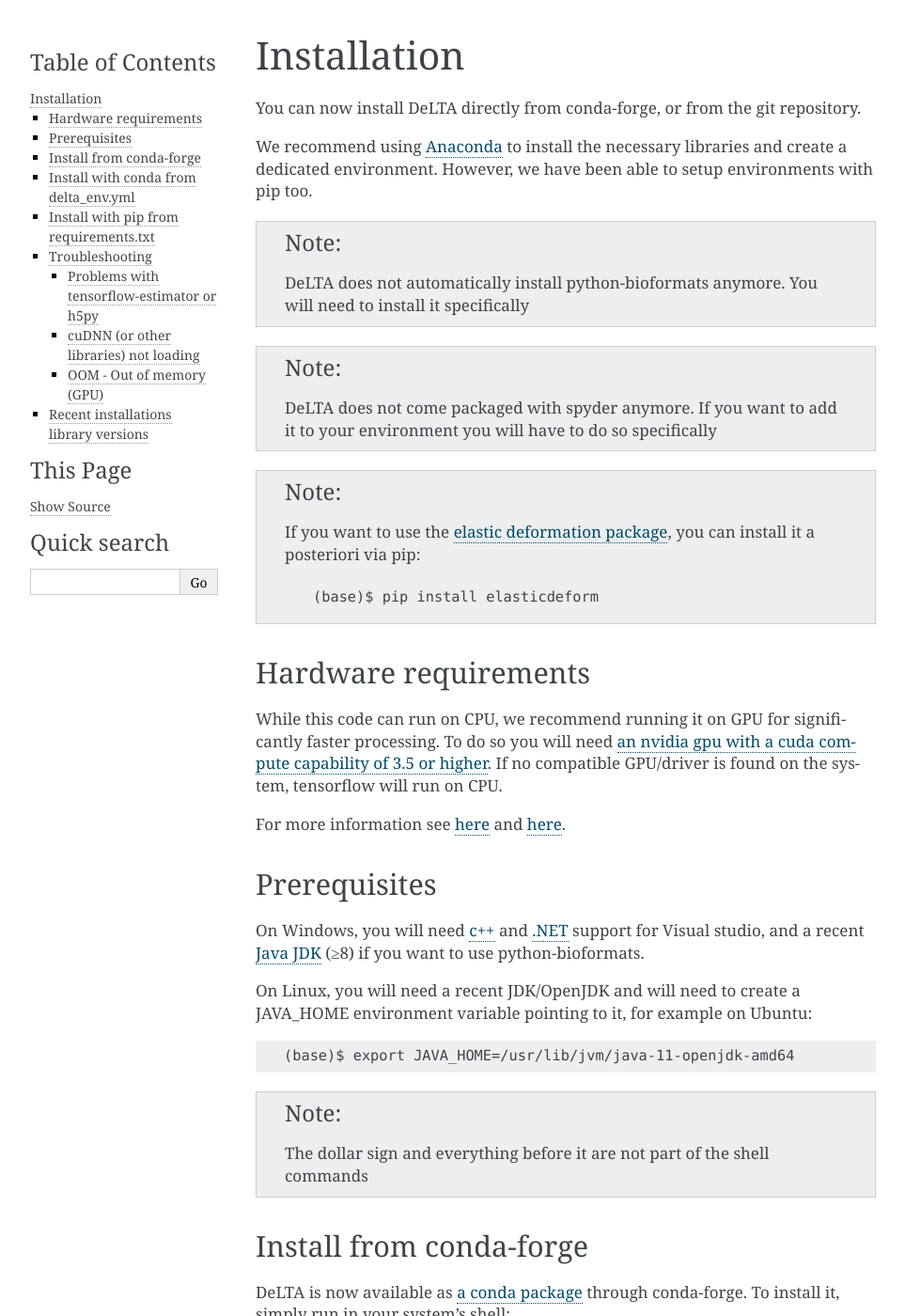
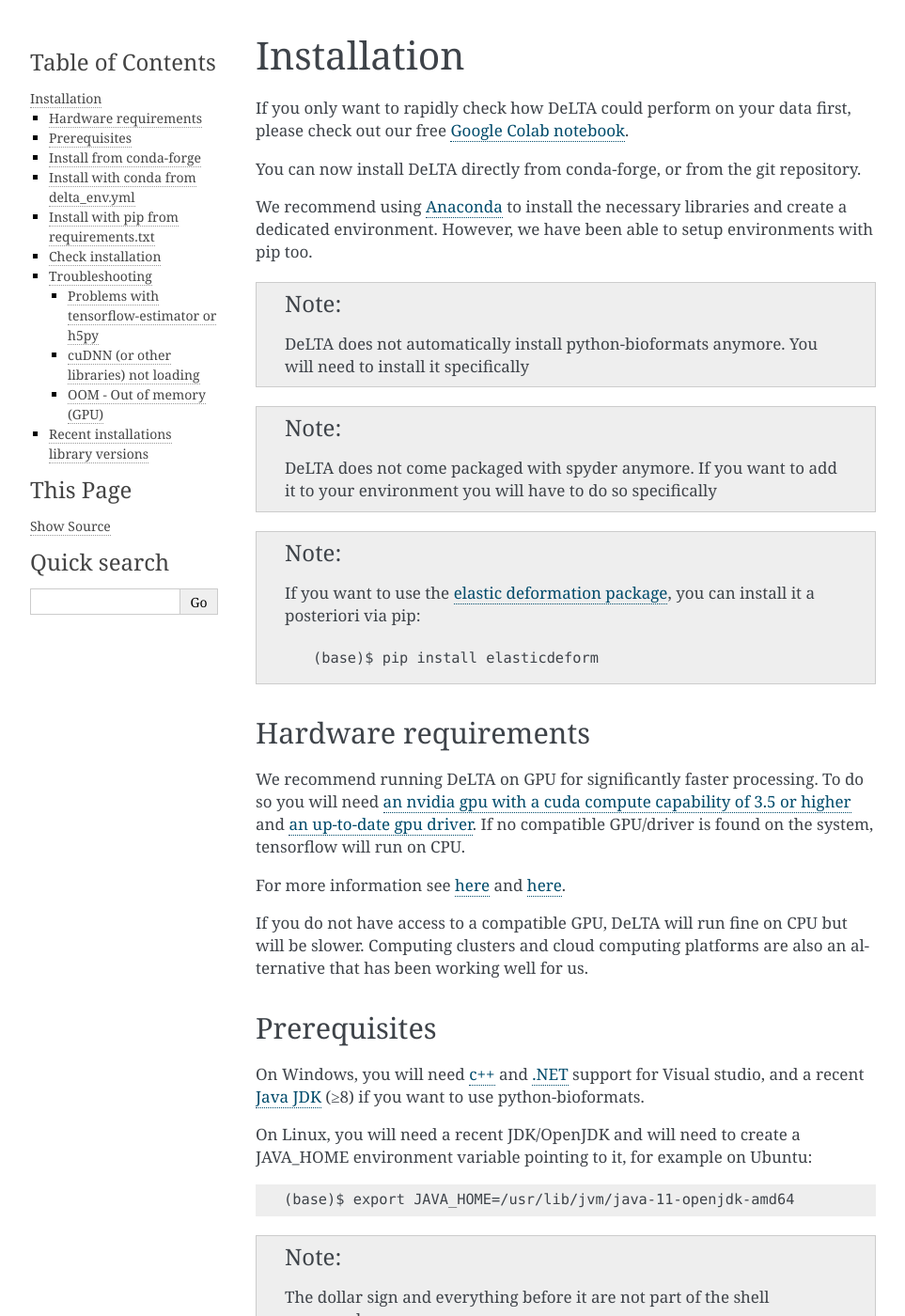
Before and after one commit to maximuswatkins/DeLTA_TF_2D, a Sphinx documentation site: the page built from docs/usage/installation.rst, in a window 1280 px wide and 1400 px high. Shown: the whole window at 94% size, without its empty margins (148-1111 px from the left). Built offline with Sphinx 7.4.7, drawn with Linux system fonts in a browser that asks for light colours; some of the changed text lies outside the part shown.

Commit message:
typos, minor mistakes and updates + usage/analysis
Did a bunch of corrections here and there plus created a whole new page
to illustrate resutls analysis

```diff
--- a/docs/index.rst
+++ b/docs/index.rst
@@ -53,6 +53,9 @@
 download our :doc:`latest models <usage/assets_desc>`, and run the
 :doc:`pipeline <usage/pipeline_desc>` on our data or your own.
 
+See also our :doc:`example scritps <usage/scripts>` and
+:doc:`results analysis examples <usage/analysis>`
+
 Contents
 ----------
 
--- a/docs/usage/installation.rst
+++ b/docs/usage/installation.rst
@@ -1,6 +1,10 @@
 
 Installation
 =================================
+
+If you only want to rapidly check how DeLTA could perform on your
+data first, please check out our free
+`Google Colab notebook <https://colab.research.google.com/drive/1UL9oXmcJFRBAm0BMQy_DMKg4VHYGgtxZ>`_.
 
 You can now install DeLTA directly from conda-forge, or from the git repository.
 
@@ -26,15 +30,19 @@
 
 Hardware requirements
 ----------------------
-While this code can run on CPU, we recommend running it on GPU for
+We recommend running DeLTA on GPU for
 significantly faster processing. To do so you will need
-`an nvidia gpu with a cuda compute capability of 3.5 or higher <https://developer.nvidia.com/cuda-gpus) and [an up-to-date gpu driver](https://www.nvidia.com/Download/index.aspx?lang=en-us>`_.
+`an nvidia gpu with a cuda compute capability of 3.5 or higher <https://developer.nvidia.com/cuda-gpus>`_
+and `an up-to-date gpu driver <https://www.nvidia.com/Download/index.aspx?lang=en-us>`_.
 If no compatible GPU/driver is found on the system, tensorflow will run on CPU.
 
 For more information see
 `here <https://docs.anaconda.com/anaconda/user-guide/tasks/tensorflow/>`_
 and `here <https://www.tensorflow.org/guide/gpu>`_.
 
+If you do not have access to a compatible GPU, DeLTA will run fine on CPU but will be slower.
+Computing clusters and cloud computing platforms are also an alternative that has been working
+well for us.
 
 Prerequisites
 --------------
@@ -77,9 +85,9 @@
     (delta_env)$ pip install python-bioformats
 
 .. note::
-    DeLTA is only available on conda-forge for Linux and MacOSX for now
-    because of build-issues on Windows, but we are in the process of also
-    implementing this package for Windows.
+    For now DeLTA is only available on conda-forge for Linux and MacOSX for now
+    because of build-issues on Windows. You can however install from the .yml
+    file below on Windows.
 
 .. note::
     You will need to activate the environment before you can import DeLTA in
@@ -103,6 +111,9 @@
     (base)$ conda activate delta_env
     (delta_env)$ conda install pip
     (delta_env)$ pip install python-bioformats
+
+.. note::
+    conda sometimes takes a long time to resolve the environment
 
 Install with pip from requirements.txt
 --------------------------------------
@@ -134,6 +145,28 @@
 
 See also
 `Tensorflow's pip install instructions <https://www.tensorflow.org/install/pip>`_
+
+Check installation
+------------------
+
+You can check what libraries have been installed with::
+
+    (base)$ conda activate delta_env
+    (delta_env)$ conda list
+
+or with pip::
+
+    pip list
+
+To check that Tensorflow is able to detect the GPU, please run the following
+in the python interpreter:
+
+.. code-block:: python
+
+    >>> import tensorflow as tf
+    >>> tf.config.list_physical_devices()
+
+Your GPU should appear in the list.
 
 Troubleshooting
 ---------------
--- a/docs/usage/outputs.rst
+++ b/docs/usage/outputs.rst
@@ -18,7 +18,7 @@
 
 You can reload the pickle file for any position with the following::
 
-    pos = delta.pipeline.Position(_,_,_)
+    pos = delta.pipeline.Position(None,None,None)
     pos.load('/path/to/PositionXXXXXX.pkl')
 
 or::
--- a/docs/usage/pipeline_desc.rst
+++ b/docs/usage/pipeline_desc.rst
@@ -42,7 +42,7 @@
 
     processor.resfolder = '/path/to/another/folder/'
 
-See also the :ref:`run pipeline script <run_pipeline>`
+See also the :ref:`run pipeline script <run_pipeline>` and the :ref:`xpreader class <xpreader>`
 
 Selectively process frames, positions, and features
 ---------------------------------------------------
```
Also changed, not shown: other parts of docs/index.rst (+1 -0 lines), docs/usage/analysis.rst (added, +227 -0 lines), docs/usage/utils_desc.rst (+13 -7 lines).
